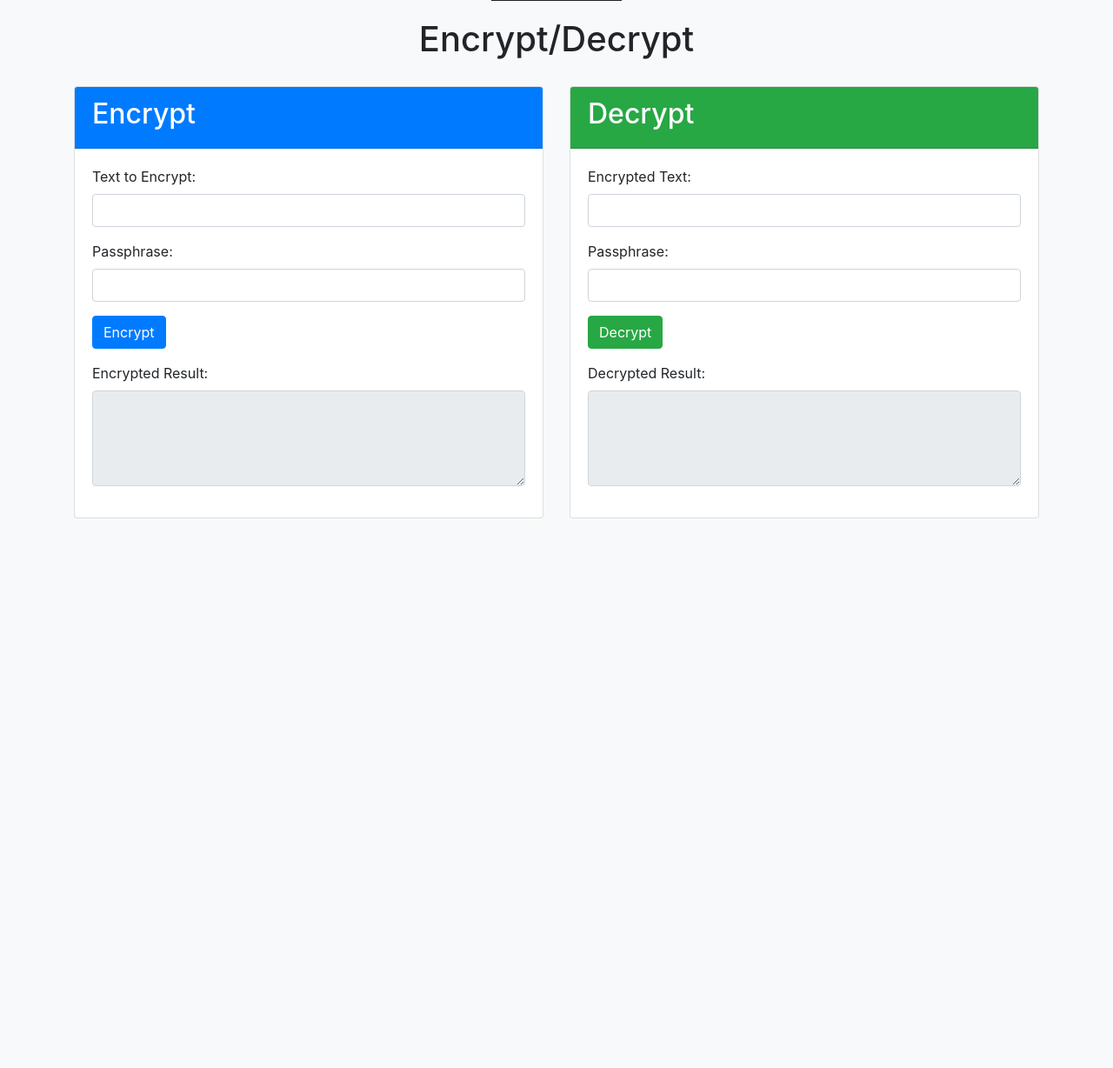
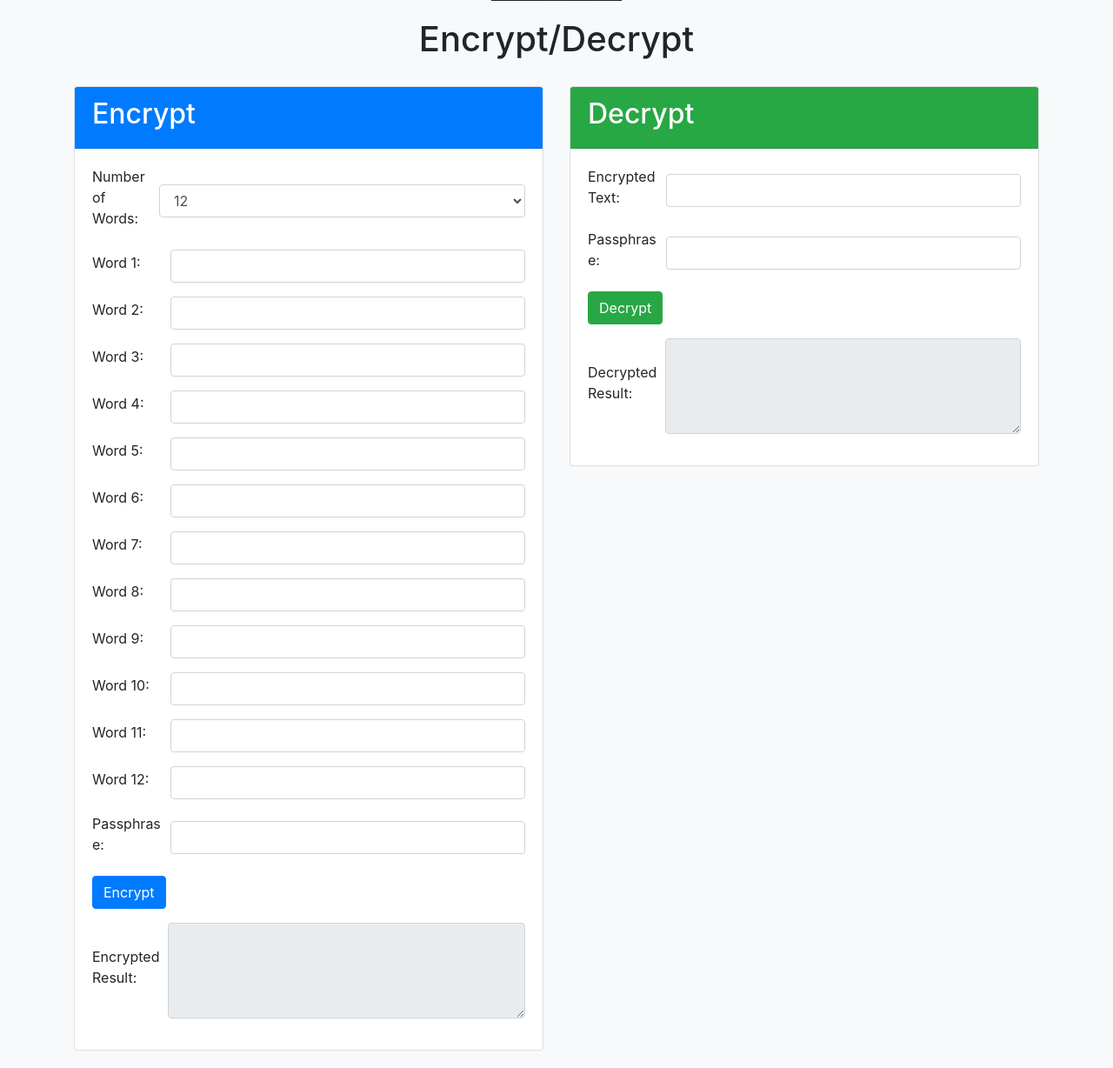
Before and after one commit to minaerian/masari, a Flask app: page / in a window 1280 px wide. Shown: the part 199-1427 px from the top of the page at 87% size. Before the commit the page ends 795 px from the top, so only its background shows below. Run offline with Flask 3, Linux system fonts and the light colour scheme; parts of the project's set-up code (start-up, migrations or seed data) failed here and were passed over; some libraries are stand-ins or nearby versions.

Commit message:
multiple word options

```diff
--- a/app.py
+++ b/app.py
@@ -1,4 +1,3 @@
-# app.py
 from flask import Flask, request, jsonify, render_template
 from password import encrypt_password, decrypt_password
 
@@ -10,15 +9,17 @@ def index():
 
 @app.route('/encrypt', methods=['POST'])
 def encrypt():
-    password = request.form['password']
-    passphrase = request.form['passphrase']
-    encrypted = encrypt_password(password, passphrase)
+    data = request.json
+    words = data['words']
+    passphrase = data['passphrase']
+    encrypted = encrypt_password(words, passphrase)
     return jsonify(result=encrypted)
 
 @app.route('/decrypt', methods=['POST'])
 def decrypt():
-    encrypted_value = request.form['encrypted_value']
-    passphrase = request.form['passphrase']
+    data = request.json
+    encrypted_value = data['encrypted_value']
+    passphrase = data['passphrase']
     decrypted = decrypt_password(encrypted_value, passphrase)
     return jsonify(result=decrypted)
 
--- a/templates/index.html
+++ b/templates/index.html
@@ -27,16 +27,55 @@
             display: block;
             margin: 0 auto 20px;
         }
+        .form-group {
+            display: flex;
+            align-items: center;
+        }
+        .form-group label {
+            width: 80px;
+            margin-right: 10px;
+        }
+        .form-group input {
+            flex: 1;
+        }
     </style>
     <script src="https://code.jquery.com/jquery-3.6.0.min.js"></script>
     <script>
         $(document).ready(function() {
+            function updateWordInputs(count) {
+                let wordInputsHtml = '';
+                for (let i = 1; i <= count; i++) {
+                    wordInputsHtml += `<div class="form-group">
+                        <label for="word${i}">Word ${i}:</label>
+                        <input type="text" id="word${i}" name="word${i}" class="form-control word-input" pattern="[A-Za-z]+" required>
+                    </div>`;
+                }
+                $('#word-inputs').html(wordInputsHtml);
+            }
+
+            $('#word-count').change(function() {
+                const count = parseInt($(this).val(), 10);
+                updateWordInputs(count);
+            });
+
+            // Initialize with 12 words input fields
+            updateWordInputs(12);
+
             $('#encrypt-form').submit(function(event) {
                 event.preventDefault();
+                const words = [];
+                $('#encrypt-form input[type="text"]').each(function() {
+                    words.push($(this).val());
+                });
+                const data = {
+                    words: words.join(' '),
+                    passphrase: $('#encrypt-passphrase').val()
+                };
                 $.ajax({
                     type: 'POST',
                     url: '/encrypt',
-                    data: $(this).serialize(),
+                    data: JSON.stringify(data),
+                    contentType: 'application/json',
                     success: function(response) {
                         $('#encrypt-result').val(response.result);
                         $('#copy-encrypt-btn').show();
@@ -49,16 +88,18 @@
 
             $('#decrypt-form').submit(function(event) {
                 event.preventDefault();
+                const data = {
+                    encrypted_value: $('#encrypted_value').val(),
+                    passphrase: $('#decrypt-passphrase').val()
+                };
                 $.ajax({
                     type: 'POST',
                     url: '/decrypt',
-                    data: $(this).serialize(),
+                    data: JSON.stringify(data),
+                    contentType: 'application/json',
                     success: function(response) {
-                        if (response.result === "Error: Incorrect passphrase") {
-                            $('#decrypt-result').val('The provided passphrase is incorrect. Please try again.');
-                        } else {
-                            $('#decrypt-result').val(response.result);
-                        }
+                        $('#decrypt-result').val(response.result);
+                        autoResizeTextarea($('#decrypt-result'));
                     },
                     error: function() {
                         $('#decrypt-result').val('An error occurred.');
@@ -78,6 +119,11 @@
                     button.text('Copy');
                 }, 2000); // Revert back to 'Copy' after 2 seconds
             });
+
+            function autoResizeTextarea(textarea) {
+                textarea.css('height', 'auto');
+                textarea.css('height', textarea.prop('scrollHeight') + 'px');
+            }
         });
     </script>
 </head>
@@ -97,12 +143,16 @@
                     <div class="card-body">
                         <form id="encrypt-form">
                             <div class="form-group">
-                                <label for="password">Text to Encrypt:</label>
-                                <input type="text" id="password" name="password" class="form-control" required>
+                                <label for="word-count">Number of Words:</label>
+                                <select id="word-count" class="form-control">
+                                    <option value="12">12</option>
+                                    <option value="24">24</option>
+                                </select>
                             </div>
+                            <div id="word-inputs"></div>
                             <div class="form-group">
-                                <label for="passphrase">Passphrase:</label>
-                                <input type="text" id="passphrase" name="passphrase" class="form-control" required>
+                                <label for="encrypt-passphrase">Passphrase:</label>
+                                <input type="text" id="encrypt-passphrase" name="passphrase" class="form-control" required>
                             </div>
                             <button type="submit" class="btn btn-primary">Encrypt</button>
                         </form>
@@ -127,8 +177,8 @@
                                 <input type="text" id="encrypted_value" name="encrypted_value" class="form-control" required>
                             </div>
                             <div class="form-group">
-                                <label for="passphrase">Passphrase:</label>
-                                <input type="text" id="passphrase" name="passphrase" class="form-control" required>
+                                <label for="decrypt-passphrase">Passphrase:</label>
+                                <input type="text" id="decrypt-passphrase" name="passphrase" class="form-control" required>
                             </div>
                             <button type="submit" class="btn btn-success">Decrypt</button>
                         </form>
```
Also changed, not shown: password.py (+12 -6 lines).
